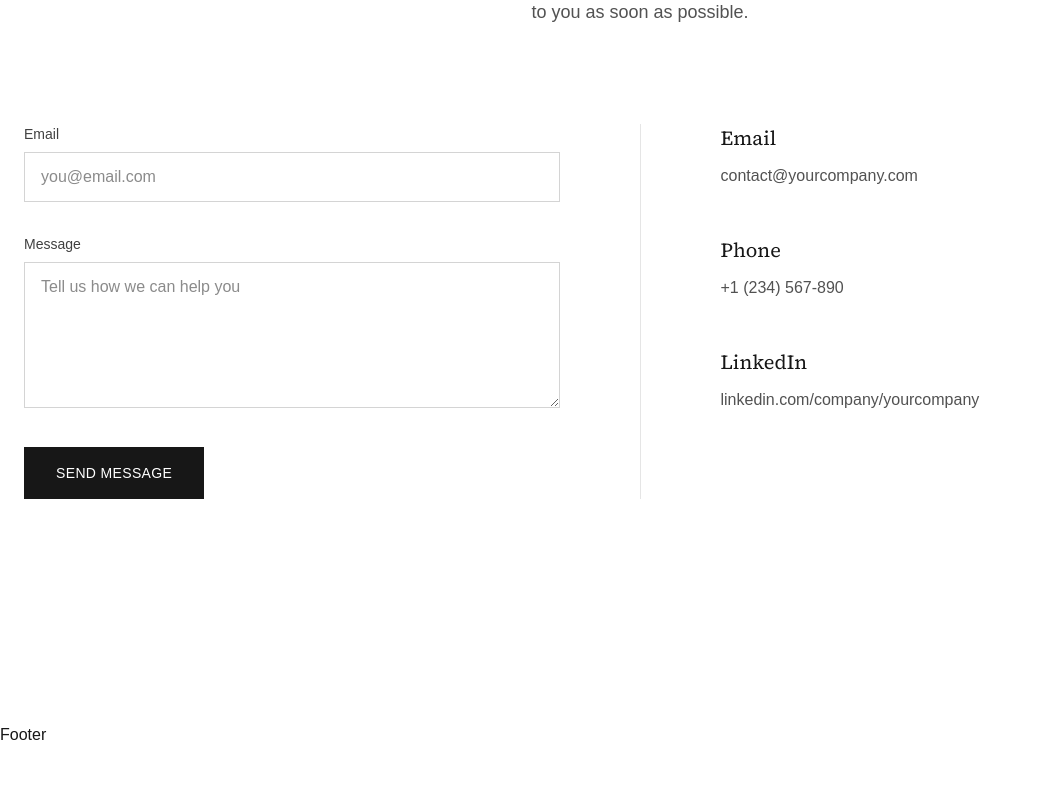
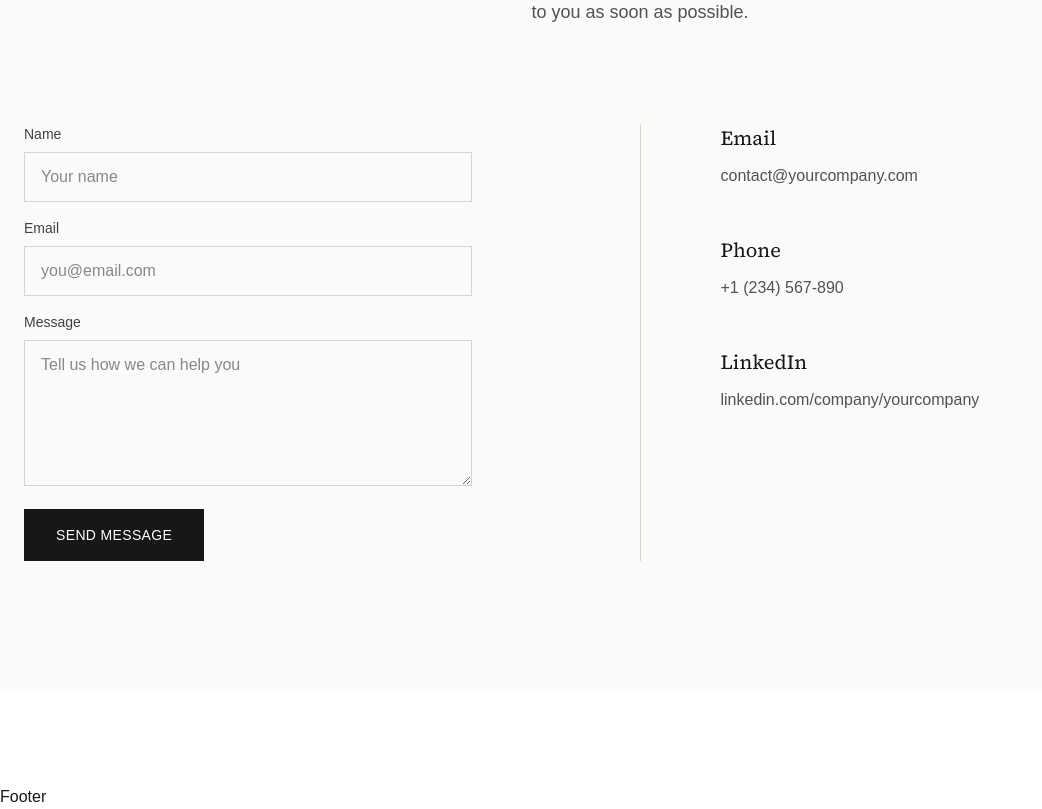
Before and after one commit to MaximoFC/landing-plex-commoditiesco, a Next.js app: page / in a window 1280 px wide. Shown: the part 4380-5189 px from the top of the page, without its empty margins (0-1042 px from the left). Before the commit the page ends 5127 px from the top, so only its background shows below. Built offline with nearby package versions, Linux system fonts and the light colour scheme.

Commit message:
Contact section first version

```diff
--- a/components/sections/Contact.tsx
+++ b/components/sections/Contact.tsx
@@ -1,8 +1,9 @@
+"use client";
+
 export default function Contact() {
   return (
-    <section className="py-32 bg-white" id="contact">
+    <section className="py-32 bg-stone-50" id="contact">
       <div className="max-w-7xl mx-auto px-6">
-        {/* Header */}
         <div className="text-center max-w-2xl mx-auto mb-24">
           <h2 className="font-serif text-3xl md:text-4xl text-neutral-900 mb-6">
             CONTACT US
@@ -13,10 +14,18 @@ export default function Contact() {
           </p>
         </div>
 
-        {/* Content */}
         <div className="grid grid-cols-1 lg:grid-cols-[1fr_auto_1fr] gap-20 items-start">
-          {/* Contact Form */}
-          <form className="space-y-8">
+          <form className="space-y-4 max-w-md">
+            <div>
+              <label className="block text-sm text-neutral-700 mb-2">
+                Name
+              </label>
+              <input
+                type="text"
+                className="w-full border border-neutral-300 px-4 py-3 focus:outline-none focus:ring-1 focus:ring-neutral-900"
+                placeholder="Your name"
+              />
+            </div>
             <div>
               <label className="block text-sm text-neutral-700 mb-2">
                 Email
@@ -47,10 +56,8 @@ export default function Contact() {
             </button>
           </form>
 
-          {/* Vertical Divider */}
-          <div className="hidden lg:block w-px bg-neutral-200 h-full" />
+          <div className="hidden lg:block w-px bg-stone-300 h-full" />
 
-          {/* Contact Info */}
           <div className="space-y-12">
             <div>
               <h3 className="font-serif text-xl text-neutral-900 mb-3">
--- a/package.json
+++ b/package.json
@@ -11,6 +11,7 @@
   "dependencies": {
     "lucide-react": "^0.562.0",
     "next": "16.1.1",
+    "nodemailer": "^7.0.12",
     "react": "19.2.3",
     "react-dom": "19.2.3"
   },
```
Also changed, not shown: 1 other file (tests, documents, lock files or other folders).
